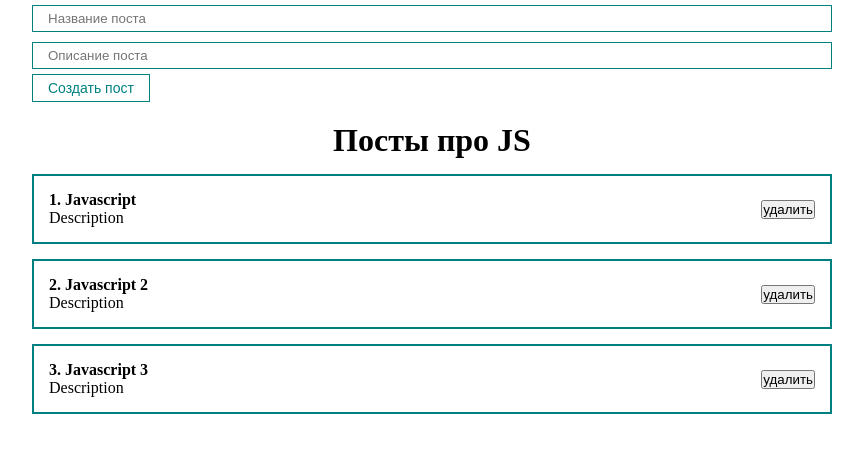
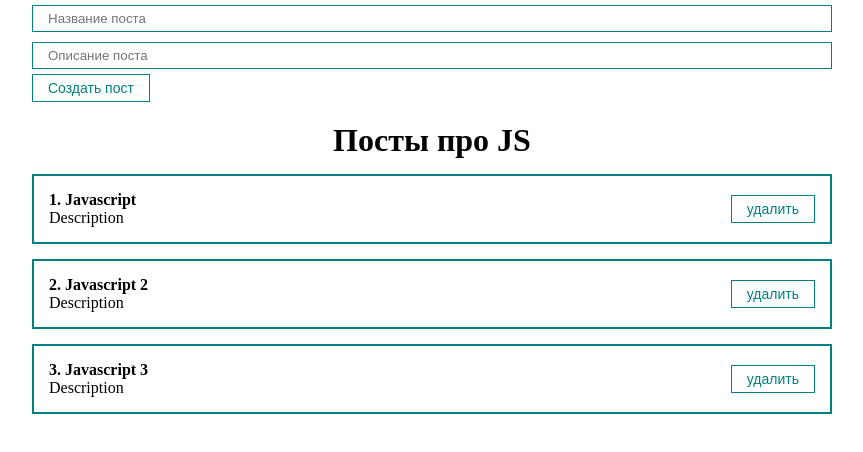
Before and after one commit to T1mofey4/react_fund, a React (Create React App) app: page / in a window 1280 px wide. Shown: the top 452 px of the page, without its empty margins (208-1071 px from the left). Built offline with nearby package versions, Linux system fonts and the light colour scheme.

Commit message:
added function for delete posts

```diff
--- a/src/App.js
+++ b/src/App.js
@@ -17,12 +17,16 @@
 
   const createPost = (newPost) => {
     setPosts([...posts, newPost])
-  }
+  };
+
+  const removePost = (post) => {
+    setPosts(posts.filter(p => p.id !== post.id))
+  };
 
   return (
     <div className="App">
       <PostForm create = {createPost}/>
-      <PostList posts = {posts} title = 'Посты про JS'/>
+      <PostList remove = {removePost} posts = {posts} title = 'Посты про JS'/>
     </div>
   );
 }
--- a/src/components/PostItem.jsx
+++ b/src/components/PostItem.jsx
@@ -1,4 +1,5 @@
 import React from 'react';
+import MyButton from './UI/button/MyButton';
 
 const PostItem = (props) => {
     return (
@@ -10,7 +11,7 @@
                 </div>
             </div>
             <div className="post__btns">
-                <button>удалить</button>
+                <MyButton onClick={() => props.remove(props.post)}>удалить</MyButton>
             </div>
         </div>
     );
--- a/src/components/PostList.jsx
+++ b/src/components/PostList.jsx
@@ -1,14 +1,14 @@
 import React from 'react';
 import PostItem from './PostItem';
 
-const PostList = ({posts, title}) => {
+const PostList = ({posts, title, remove}) => {
     return (
         <div>
         <h1 style={{ textAlign: 'center', marginTop: '20px' }}>
             {title}
         </h1>
             {posts.map((post, index) =>
-                <PostItem number={index + 1} post={post} key={post.id} />
+                <PostItem remove={remove} number={index + 1} post={post} key={post.id} />
             )}
         </div>
     );
```
